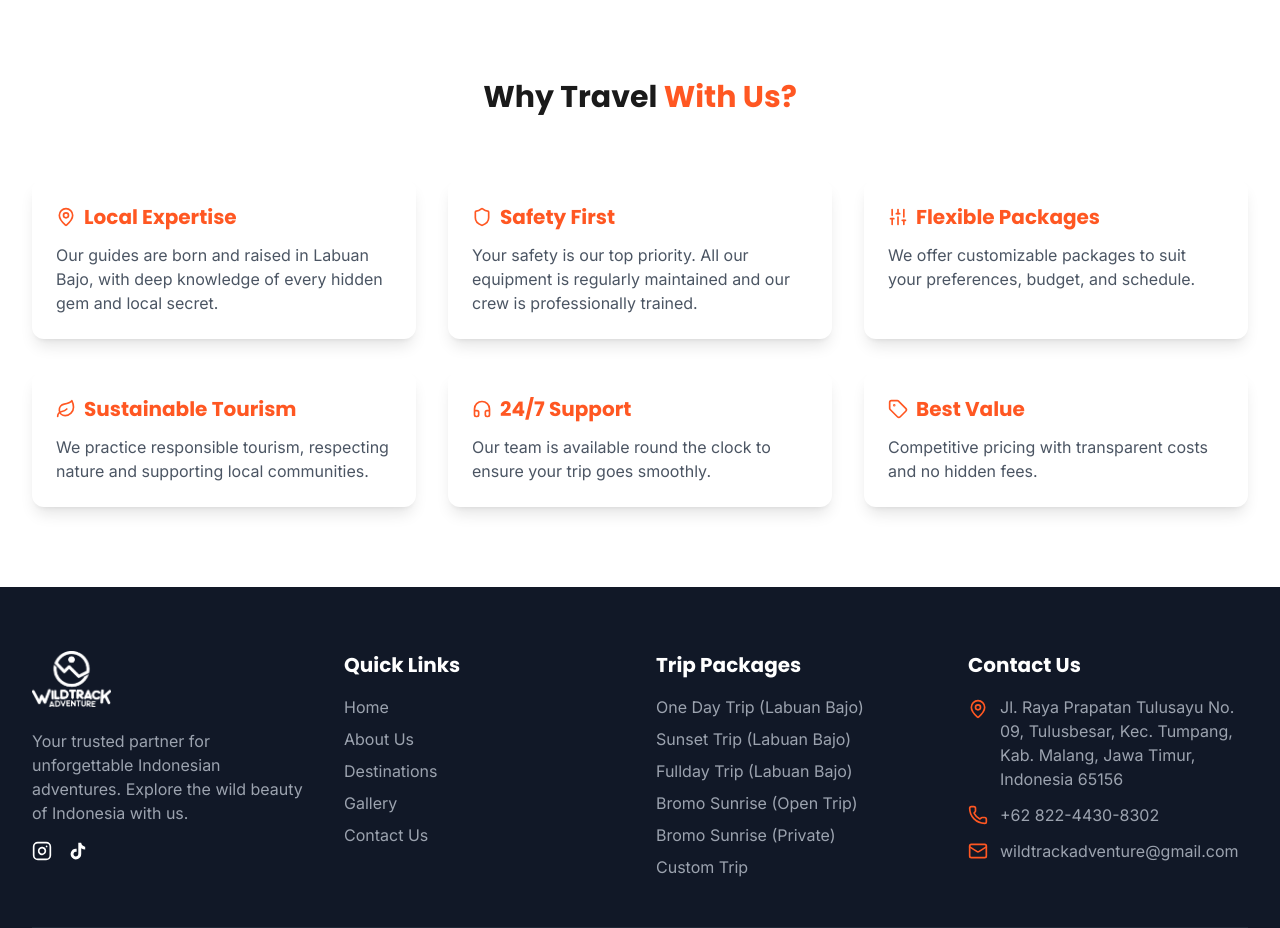
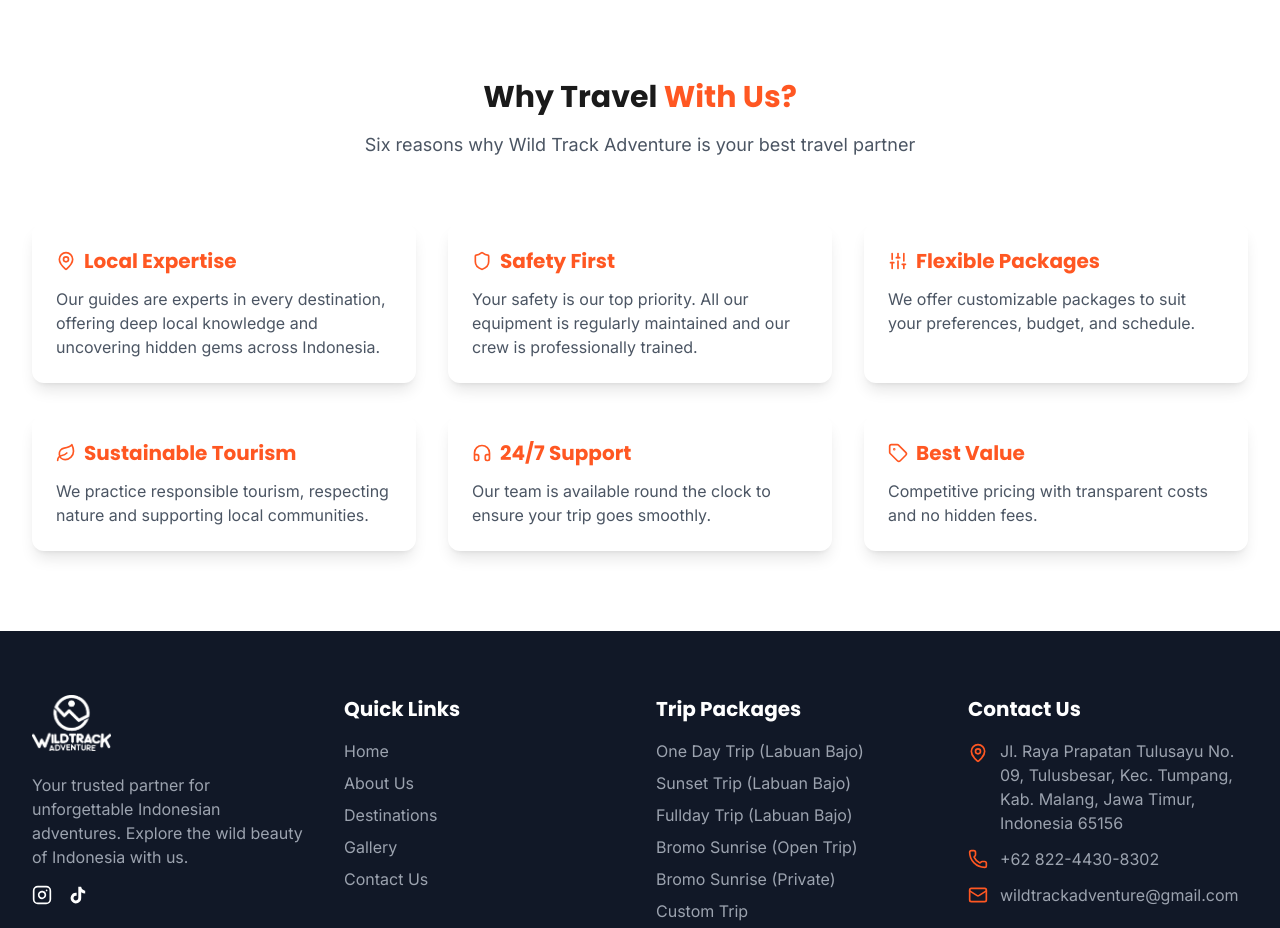
Before and after one commit to bafaqih/WildTrack, a React (Vite) app in the folder frontend/: page /about in a window 1280 px wide. Shown: the part 2800-3728 px from the top of the page. Built offline with nearby package versions, Linux system fonts and the light colour scheme.

Commit message:
update about

```diff
--- a/frontend/src/pages/About.jsx
+++ b/frontend/src/pages/About.jsx
@@ -185,6 +185,9 @@ const About = () => {
                         <h2 className="text-2xl md:text-3xl font-display font-bold mb-4">
                             Why Travel <span className="text-secondary">With Us?</span>
                         </h2>
+                        <p className="text-gray-600 text-lg">
+                            Six reasons why Wild Track Adventure is your best travel partner
+                        </p>
                     </div>
 
                     <div className="grid md:grid-cols-3 gap-8">
@@ -192,7 +195,7 @@ const About = () => {
                             {
                                 icon: <MapPin className="w-5 h-5 text-secondary" />,
                                 title: "Local Expertise",
-                                description: "Our guides are born and raised in Labuan Bajo, with deep knowledge of every hidden gem and local secret."
+                                description: "Our guides are experts in every destination, offering deep local knowledge and uncovering hidden gems across Indonesia."
                             },
                             {
                                 icon: <Shield className="w-5 h-5 text-secondary" />,
```
